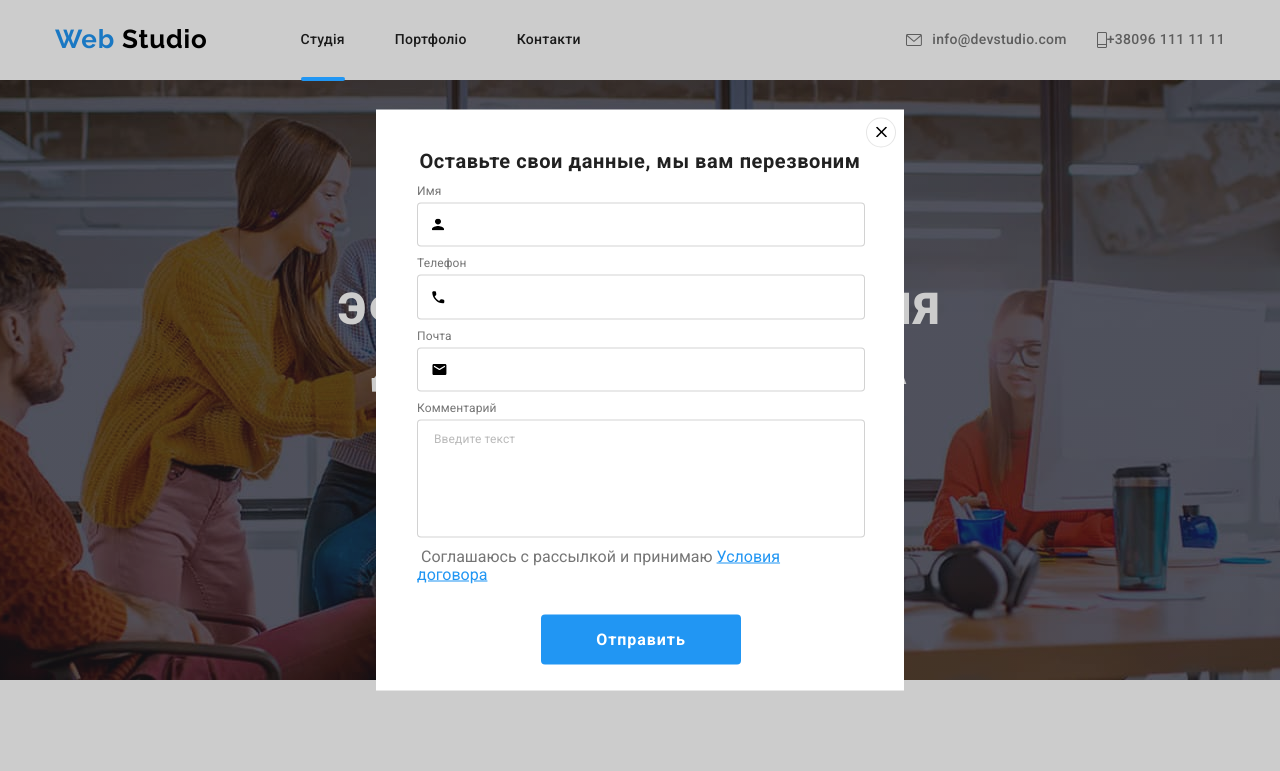
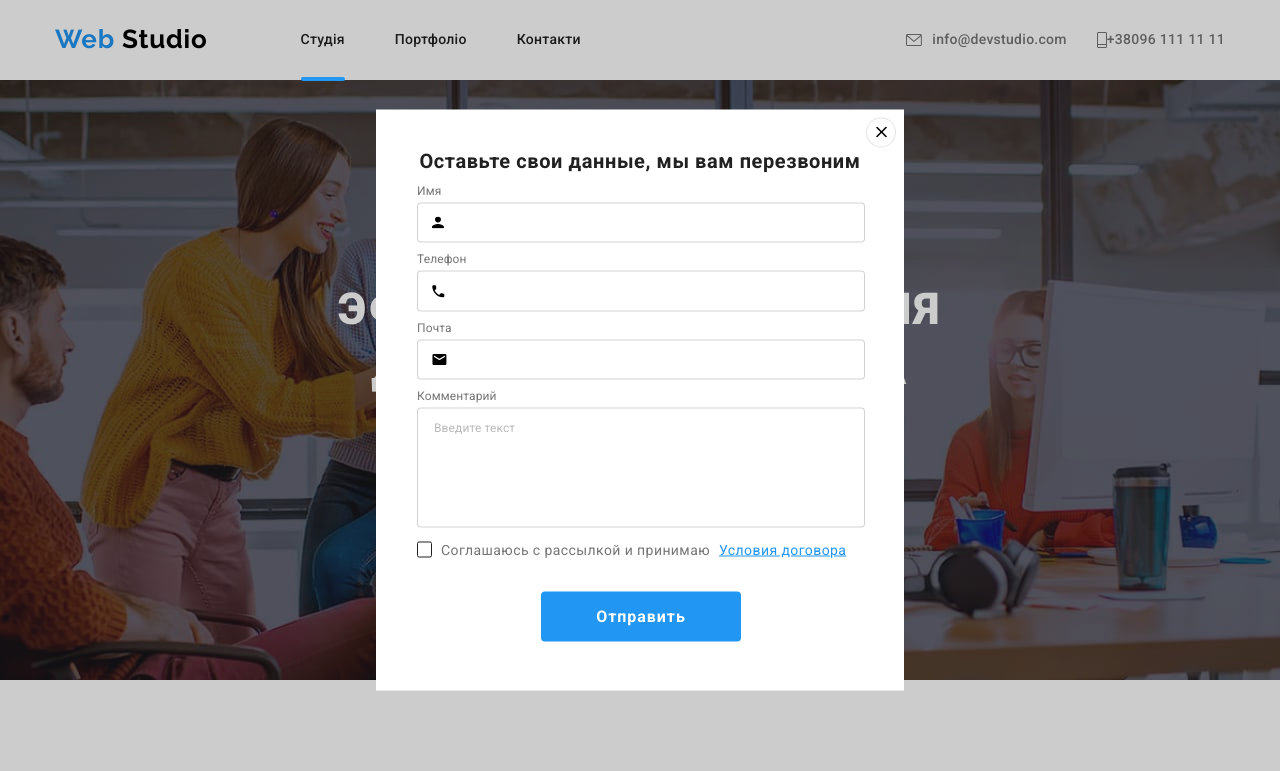
Before and after one commit to Oksana-Mazur58/goit-markup-hw-06, a plain HTML site: page index.html in a window 1280 px wide. Both pictures are taken after a click on the button "Заказать услугу". Shown: the top 771 px of the page. Drawn offline with nearby package versions, Linux system fonts and the light colour scheme.

Commit message:
finish form

```diff
--- a/css/styles.css
+++ b/css/styles.css
@@ -861,18 +861,26 @@ color: 255,255,255,0,6;
 
 }
 .form-input{
-  padding-top: 12px;
-  padding-bottom: 12px;
+  padding-top: 10px;
+  padding-bottom: 10px;
   padding-left: 42px;
   border: 1px solid rgba(33, 33, 33, 0.2);
   border-radius: 4px;
 }
 
 .conditions{
-  display: inline;
+  display: inline-block;
   padding-right: 16px;
-  padding-top: 12px;
-  padding-bottom: 12px;
+  margin-bottom: 0px;
+  font-family: Roboto;
+  font-style: normal;
+  font-weight: normal;
+  font-size: 14px;
+  line-height: 24px;
+
+letter-spacing: 0.03em;
+
+color: #757575;
 }
 .form-button{
   text-align: center;
@@ -884,7 +892,7 @@ color: 255,255,255,0,6;
 
 .coment{
   resize: none;
-  padding:12px 16px;
+  padding:13px 16px;
   border: 1px solid rgba(33, 33, 33, 0.2);
   border-radius: 4px;
 
@@ -896,7 +904,8 @@ color: 255,255,255,0,6;
   color: rgba(117, 117, 117, 0.5);
   }
 .form-contract{
-color: var( --accent);
+  margin-left: 9px;
+  color: var( --accent);
 }
 .form-input{
   position: relative;
@@ -907,7 +916,7 @@ color: var( --accent);
   position: absolute;
   width: 12px;
   height: 12px;
-  top: 28px;
+  top: 26px;
   left: 15px;
   transform: translateY(50%);
   transition-duration: var(--time-duration);
@@ -934,10 +943,26 @@ color: var( --accent);
   -webkit-appearance:none;
        -moz-appearance:none;
             appearance:none;
+  position: absolute;
 }
-.checkbox-label::before{
-  content: '';
+.checkbox-label{
+  display: flex;
+  align-items: center;
+}
+
+.icon-checked{
+  display: inline-block;
+  margin-right: 9px;
   width: 15px;
   height: 16px;
-  background-color:red;
+  border: 1px solid;
+  border-color: var(--title-text-color);
+  border-radius: 2px;
 }
+.checkbox:checked + .icon-checked{
+  border-color: var(--accent);
+  background-color: var(--accent);
+  background-image: url(../Image/icon\ check.svg);
+  background-size: contain;
+  background-origin: border-box;
+}
--- a/index.html
+++ b/index.html
@@ -368,9 +368,11 @@
       </div>
 
       <div class="form-group conditions">
-      <input type="checkbox" class="checkbox"  name="contract" value="contract" id="checkbox">
-      <label for="checkbox-label" >Соглашаюсь с рассылкой и принимаю </label>
-      <a class="form-contract" href="">Условия договора</a>
+      <label class="checkbox-label">
+      <input type="checkbox" class="checkbox"  name="contract" value="contract" >
+      <span class="icon-checked"></span>
+      Соглашаюсь с рассылкой и принимаю
+      <a class="form-contract" href="">Условия договора</a> </label>
     </div>
     <div class="form-button" >
       <button class="hiro-botton" type="submit">Отправить</button>
```
